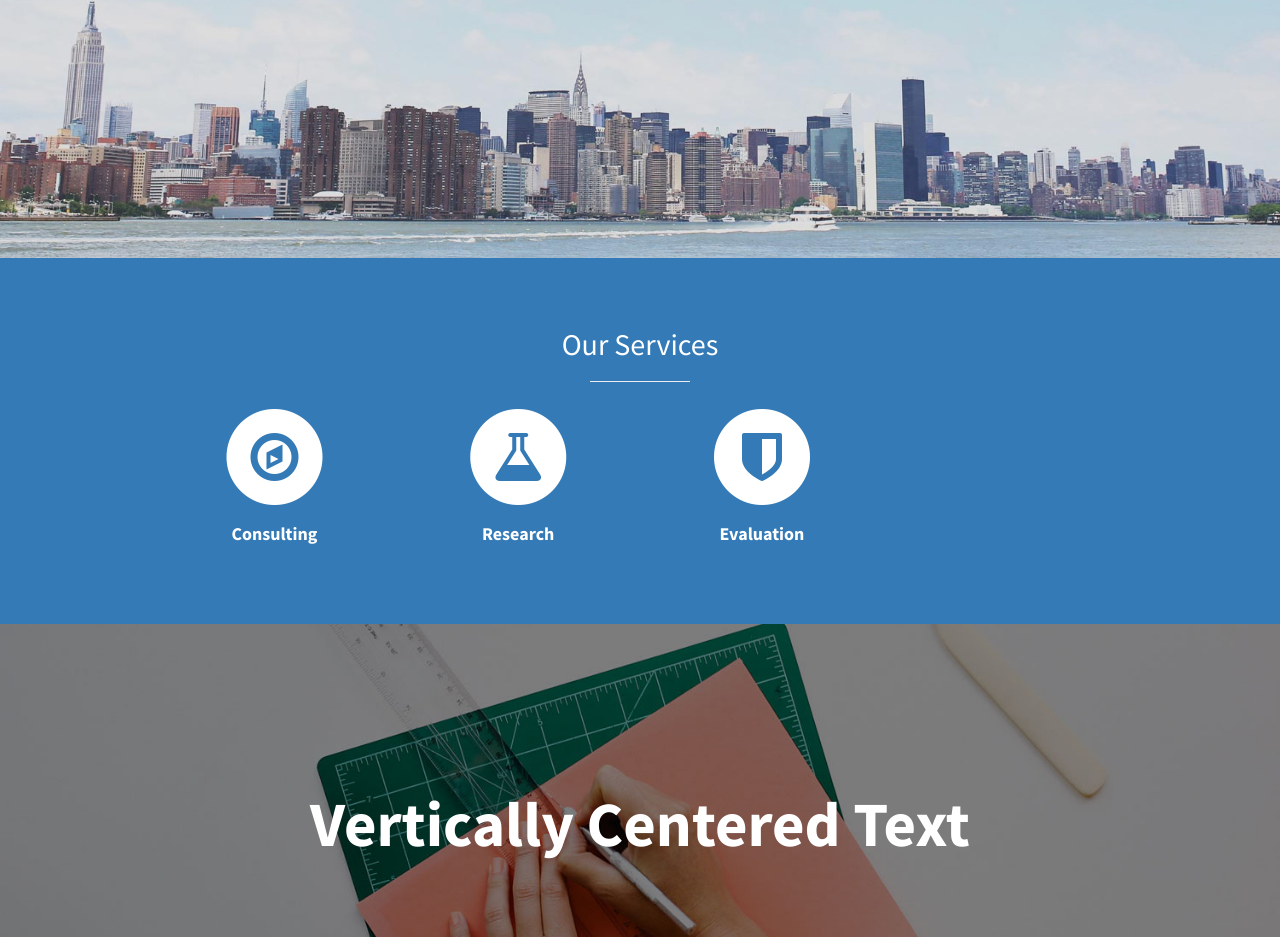
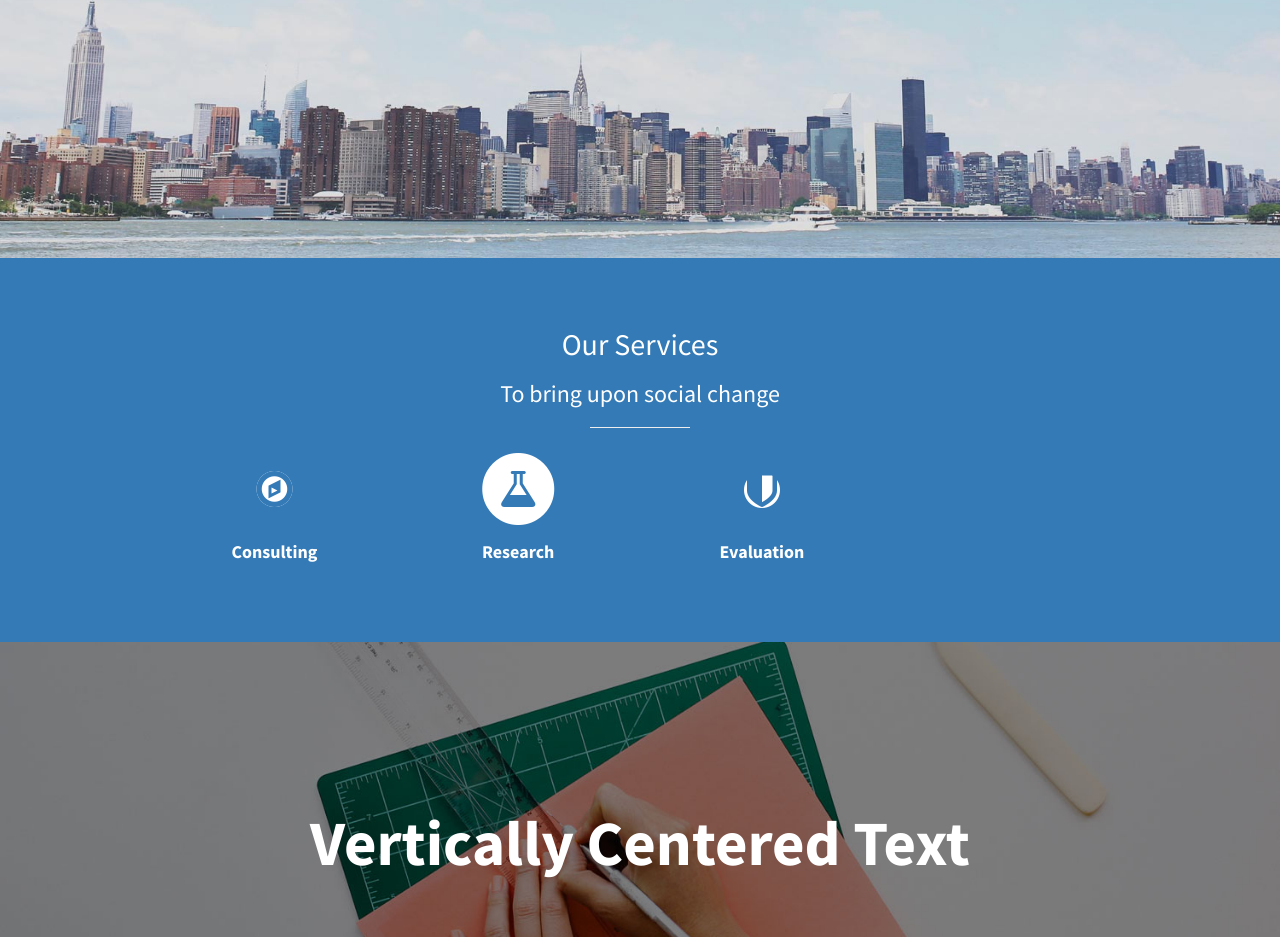
Before and after one commit to pramanaio/pramana.github.io, a plain HTML site: page index.html in a window 1280 px wide. Shown: the part 542-1479 px from the top of the page. Drawn offline with Linux system fonts and the light colour scheme.

Commit message:
Some more minor changes in service section

```diff
--- a/index.html
+++ b/index.html
@@ -44,16 +44,7 @@
                 <a href="#top" onclick = $("#menu-close").click(); >Home</a>
             </li>
             <li>
-                <a href="#about" onclick = $("#menu-close").click(); >About</a>
-            </li>
-            <li>
                 <a href="#services" onclick = $("#menu-close").click(); >Services</a>
-            </li>
-            <li>
-                <a href="#portfolio" onclick = $("#menu-close").click(); >Portfolio</a>
-            </li>
-            <li>
-                <a href="#contact" onclick = $("#menu-close").click(); >Contact</a>
             </li>
         </ul>
     </nav>
@@ -89,6 +80,7 @@
             <div class="row text-center">
                 <div class="col-lg-10 col-lg-offset-1">
                     <h2>Our Services</h2>
+                    <h3>To bring upon social change</h3>
                     <hr class="small">
                     <div class="row">
                         <!--<div class="col-md-3 col-sm-6">
@@ -106,8 +98,8 @@
                         </div> -->
                         <div class="col-md-3 col-sm-6">
                             <div class="service-item">
-                                <span class="fa-stack fa-4x">
-                                <i class="fa fa-circle fa-stack-2x"></i>
+                                <span class="fa-stack fa-3x">
+                                <i class="fa fa-circle fa-stack-1x"></i>
                                 <i class="fa fa-compass fa-stack-1x text-primary"></i>
                             </span>
                                 <h4>
@@ -119,7 +111,7 @@
                         </div>
                         <div class="col-md-3 col-sm-6">
                             <div class="service-item">
-                                <span class="fa-stack fa-4x">
+                                <span class="fa-stack fa-3x">
                                 <i class="fa fa-circle fa-stack-2x"></i>
                                 <i class="fa fa-flask fa-stack-1x text-primary"></i>
                             </span>
@@ -132,8 +124,8 @@
                         </div>
                         <div class="col-md-3 col-sm-6">
                             <div class="service-item">
-                                <span class="fa-stack fa-4x">
-                                <i class="fa fa-circle fa-stack-2x"></i>
+                                <span class="fa-stack fa-3x">
+                                <i class="fa fa-circle fa-stack-3x"></i>
                                 <i class="fa fa-shield fa-stack-1x text-primary"></i>
                             </span>
                                 <h4>
```
